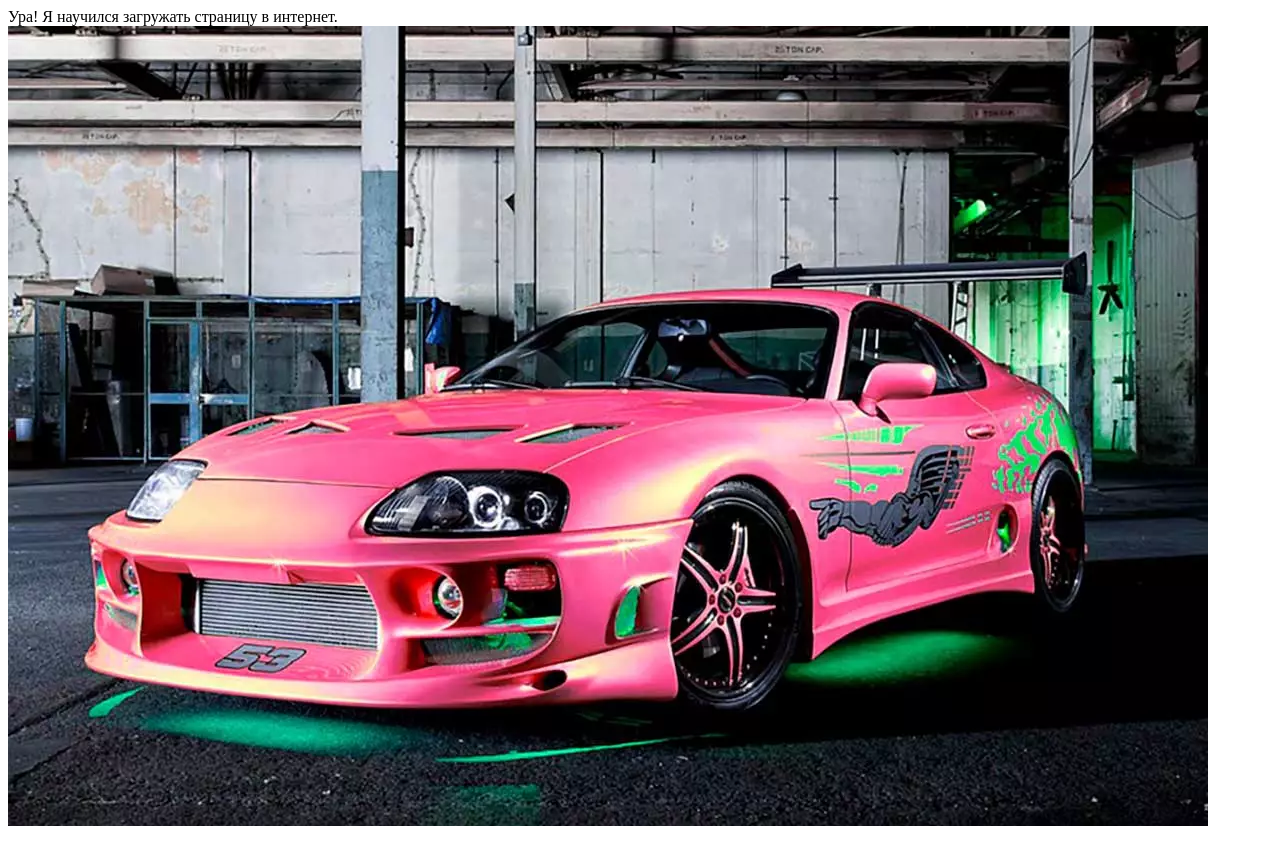
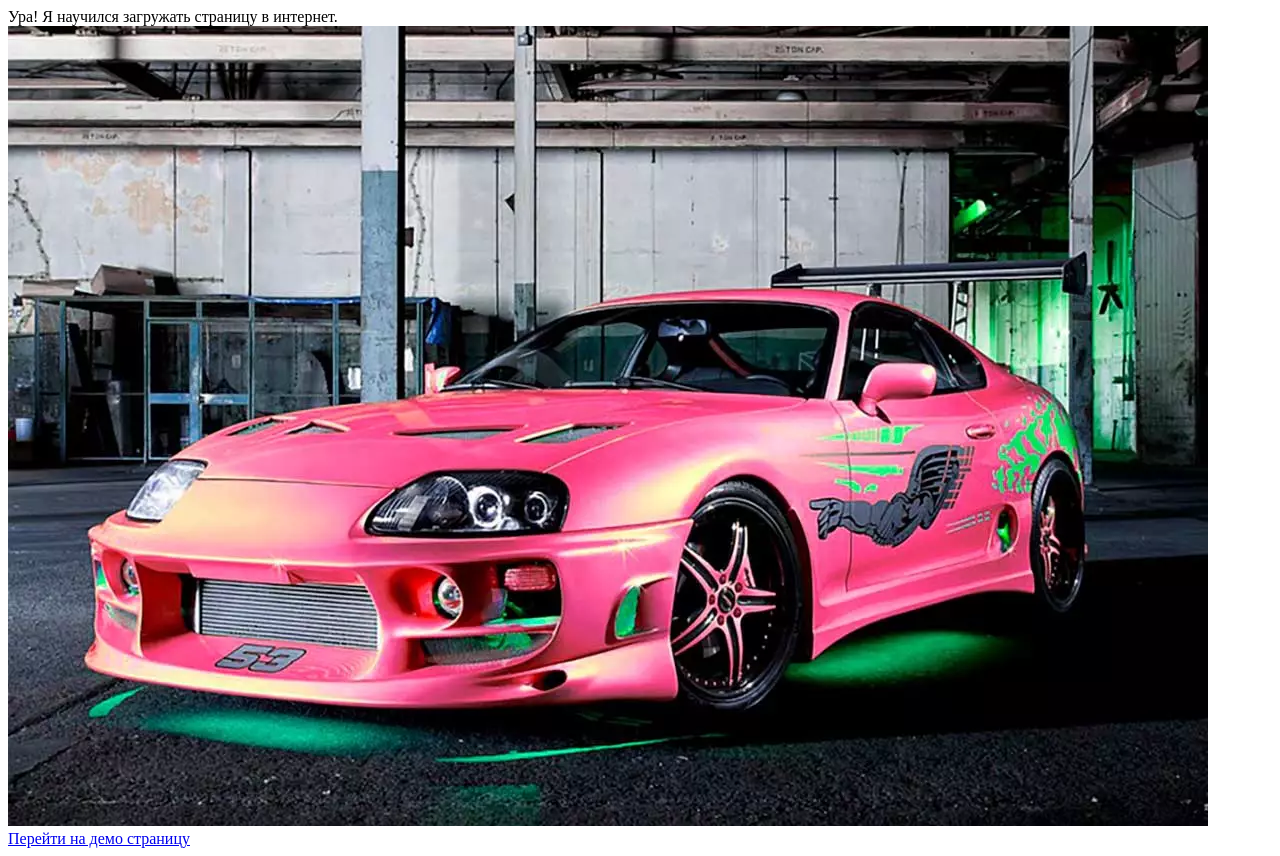
Before and after one commit to MrName2/Practik1, a plain HTML site: page index.html in a window 1280 px wide. Drawn offline with Linux system fonts and the light colour scheme.

Commit message:
Добавил демо страницу

```diff
--- a/index.html
+++ b/index.html
@@ -9,7 +9,8 @@
 
 <body>
     Ура! Я научился загружать страницу в интернет. <br>
-    <img src="img/tuning-coches.webp" alt="Авто">
+    <img src="img/tuning-coches.webp" alt="Авто"><br>
+    <a href="demo.html">Перейти на демо страницу</a>
 </body>
 
 </html>
```
Also changed, not shown: demo.html (added, +14 -0 lines).
